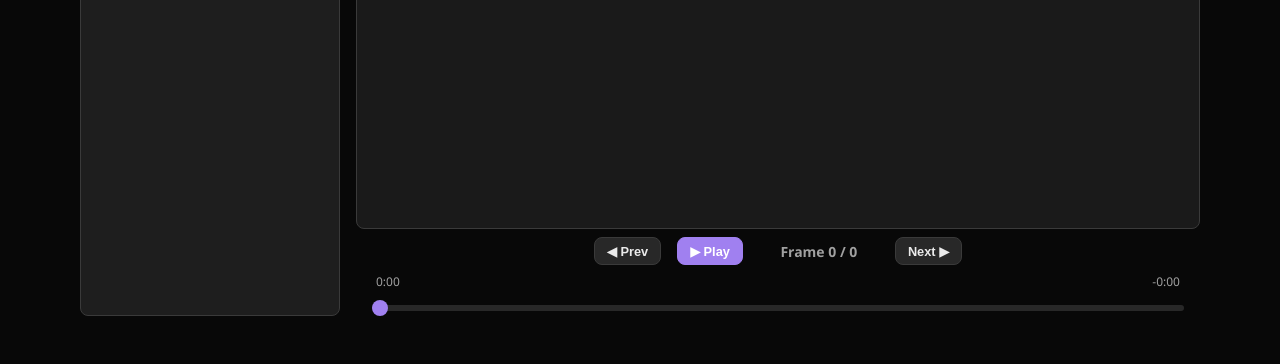
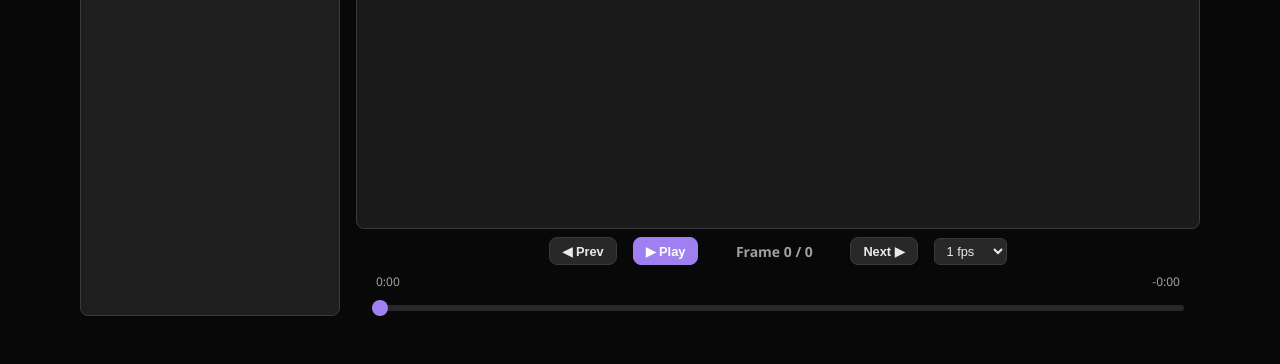
Before and after one commit to Baslisk/AutoBound, a Django app: template web/templates/annotations/annotate.html in a window 1280 px wide. Shown: the part 497-861 px from the top of the page. Run offline with Django 5.2, Linux system fonts and the light colour scheme; the template is opened without the code that fills it, so the values that code supplies are empty.

Commit message:
Add play functionality and frame rate dropdown

```diff
--- a/web/static/css/style.css
+++ b/web/static/css/style.css
@@ -205,6 +205,19 @@ body {
   justify-content: center;
   gap: 1rem;
 }
+.fps-select {
+  background: var(--bg-card);
+  color: var(--text-primary);
+  border: 1px solid var(--border);
+  border-radius: 6px;
+  padding: 0.25rem 0.5rem;
+  font-size: 0.8rem;
+  cursor: pointer;
+  outline: none;
+}
+.fps-select:focus {
+  border-color: var(--accent);
+}
 .frame-indicator {
   font-size: 0.875rem;
   color: var(--text-secondary);
--- a/web/static/js/annotator.js
+++ b/web/static/js/annotator.js
@@ -19,6 +19,7 @@
   const frameIndicator = document.getElementById("frameIndicator");
   const currentTimeEl = document.getElementById("currentTime");
   const remainingTimeEl = document.getElementById("remainingTime");
+  const fpsSelect = document.getElementById("fpsSelect");
 
   let img = new Image();
   let scale = 1;
@@ -39,6 +40,27 @@
   var playbackRAF = null;        // requestAnimationFrame handle
   var lastFrameTime = 0;         // timestamp of last frame advance
   var frameDuration = 1000 / fps; // ms between frames
+
+  /* Set the FPS dropdown to the closest matching option */
+  (function initFpsSelect() {
+    var options = fpsSelect.options;
+    var best = 0;
+    var bestDiff = Infinity;
+    for (var i = 0; i < options.length; i++) {
+      var diff = Math.abs(parseFloat(options[i].value) - fps);
+      if (diff < bestDiff) { bestDiff = diff; best = i; }
+    }
+    if (bestDiff > 0.5) {
+      var rounded = Math.round(fps * 100) / 100;
+      var opt = document.createElement("option");
+      opt.value = String(rounded);
+      opt.textContent = rounded + " fps (native)";
+      fpsSelect.insertBefore(opt, options[best]);
+      fpsSelect.value = String(rounded);
+    } else {
+      fpsSelect.value = options[best].value;
+    }
+  })();
 
   /* ---------- frame cache (client-side LRU) ---------- */
 
@@ -448,6 +470,16 @@
     togglePlayback();
   });
 
+  fpsSelect.addEventListener("change", function () {
+    var newFps = parseFloat(fpsSelect.value);
+    if (isNaN(newFps) || newFps <= 0) return;
+    fps = newFps;
+    frameDuration = 1000 / fps;
+    if (playing) {
+      lastFrameTime = performance.now();
+    }
+  });
+
   frameSlider.addEventListener("input", function () {
     if (sliderDebounceTimer) clearTimeout(sliderDebounceTimer);
     sliderDebounceTimer = setTimeout(function () {
--- a/web/templates/annotations/annotate.html
+++ b/web/templates/annotations/annotate.html
@@ -42,6 +42,16 @@
       <button class="btn btn-sm btn-accent" id="playPauseBtn" title="Play / Pause (Space)">▶ Play</button>
       <span id="frameIndicator" class="frame-indicator">Frame 0 / 0</span>
       <button class="btn btn-sm" id="nextFrameBtn" title="Next frame (→)">Next ▶</button>
+      <select id="fpsSelect" class="fps-select" title="Playback frame rate">
+        <option value="1">1 fps</option>
+        <option value="5">5 fps</option>
+        <option value="10">10 fps</option>
+        <option value="15">15 fps</option>
+        <option value="24">24 fps</option>
+        <option value="25">25 fps</option>
+        <option value="30">30 fps</option>
+        <option value="60">60 fps</option>
+      </select>
     </div>
     <div class="frame-slider-container">
       <div class="time-display">
```
Also changed, not shown: web/media/frames/frame_1_7oNsigS.jpg (added), web/media/frames/frame_1_yNMpNwo.jpg (added), web/media/frames/frame_2.jpg (added), 4 other files.
